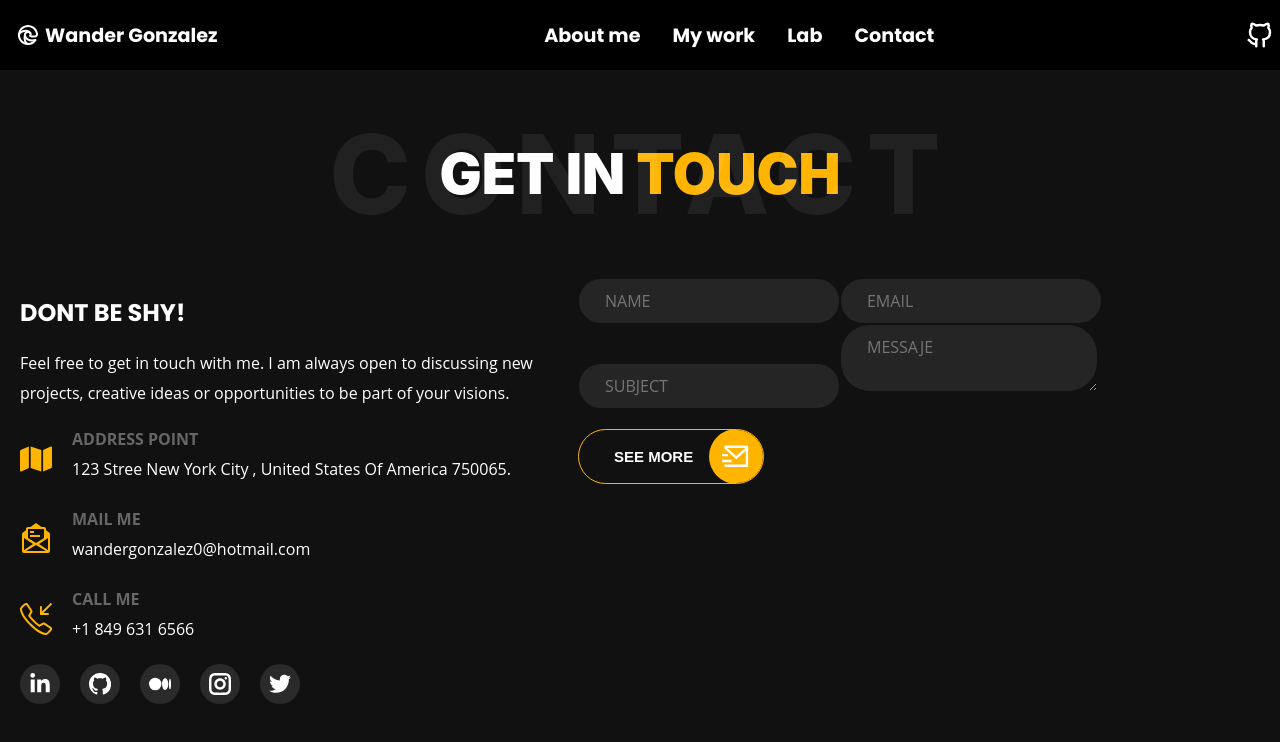
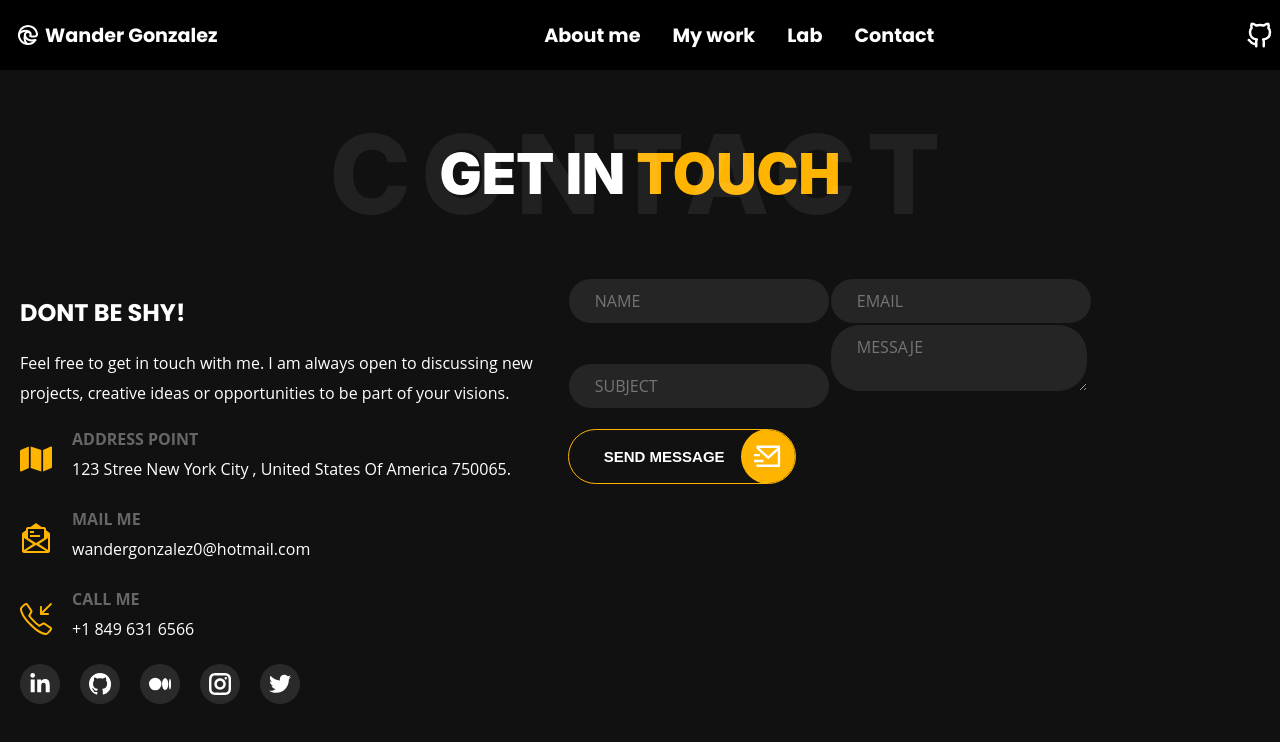
Before and after one commit to wandergithub/w-portfolio, a React (Create React App) app: page /contact in a window 1280 px wide. Shown: the top 742 px of the page. Built offline with nearby package versions, Linux system fonts and the light colour scheme.

Commit message:
Add form focus style

```diff
--- a/src/components/Contact/Contact.js
+++ b/src/components/Contact/Contact.js
@@ -103,7 +103,7 @@ const Contact = () => {
           <input type={"text"} placeholder={"SUBJECT"} className="input" />
           <textarea type={"text"} placeholder={"MESSAJE"} className="input" />
           <Button
-            name={"See More"}
+            name={"SEND MESSAGE"}
             iconComponent={<RiMailSendLine size={"1.5em"} />}
           />
         </form>
--- a/src/components/Contact/Contact.scss
+++ b/src/components/Contact/Contact.scss
@@ -66,3 +66,6 @@
   padding: 11px 26px;
   transition: 0.3s;
 }
+.input:focus {
+  border: 1px solid $primary-color;
+}
```
